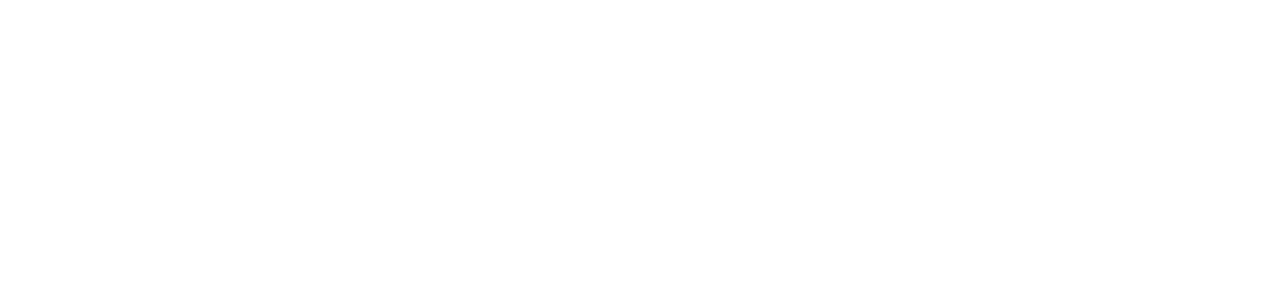
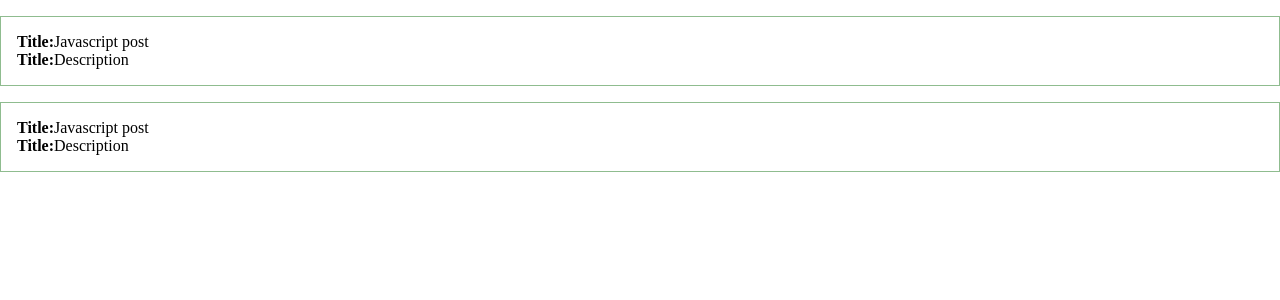
Before and after one commit to 18AN/vuepractice, a Vue app: page / in a window 1280 px wide. Shown: the top 300 px of the page. Built offline with nearby package versions, Linux system fonts and the light colour scheme.

Commit message:
add styles

```diff
--- a/src/App.vue
+++ b/src/App.vue
@@ -1,6 +1,13 @@
 <template>
   <div>
-
+    <div class="post">
+        <div><strong>Title:</strong>Javascript post</div>
+        <div><strong>Title:</strong>Description</div>
+    </div>
+    <div class="post">
+        <div><strong>Title:</strong>Javascript post</div>
+        <div><strong>Title:</strong>Description</div>
+    </div>
   </div>
 </template>
 
@@ -15,6 +22,16 @@
 }
 </script>
 
-<style>
+<style >
+    *{
+        margin: 0px;
+        padding: 0px;
+        box-sizing: border-box;
+    }
 
+    .post{
+        padding: 1rem;
+        border: 0.1rem solid darkseagreen;
+        margin-top: 1rem;
+    }
 </style>
```
